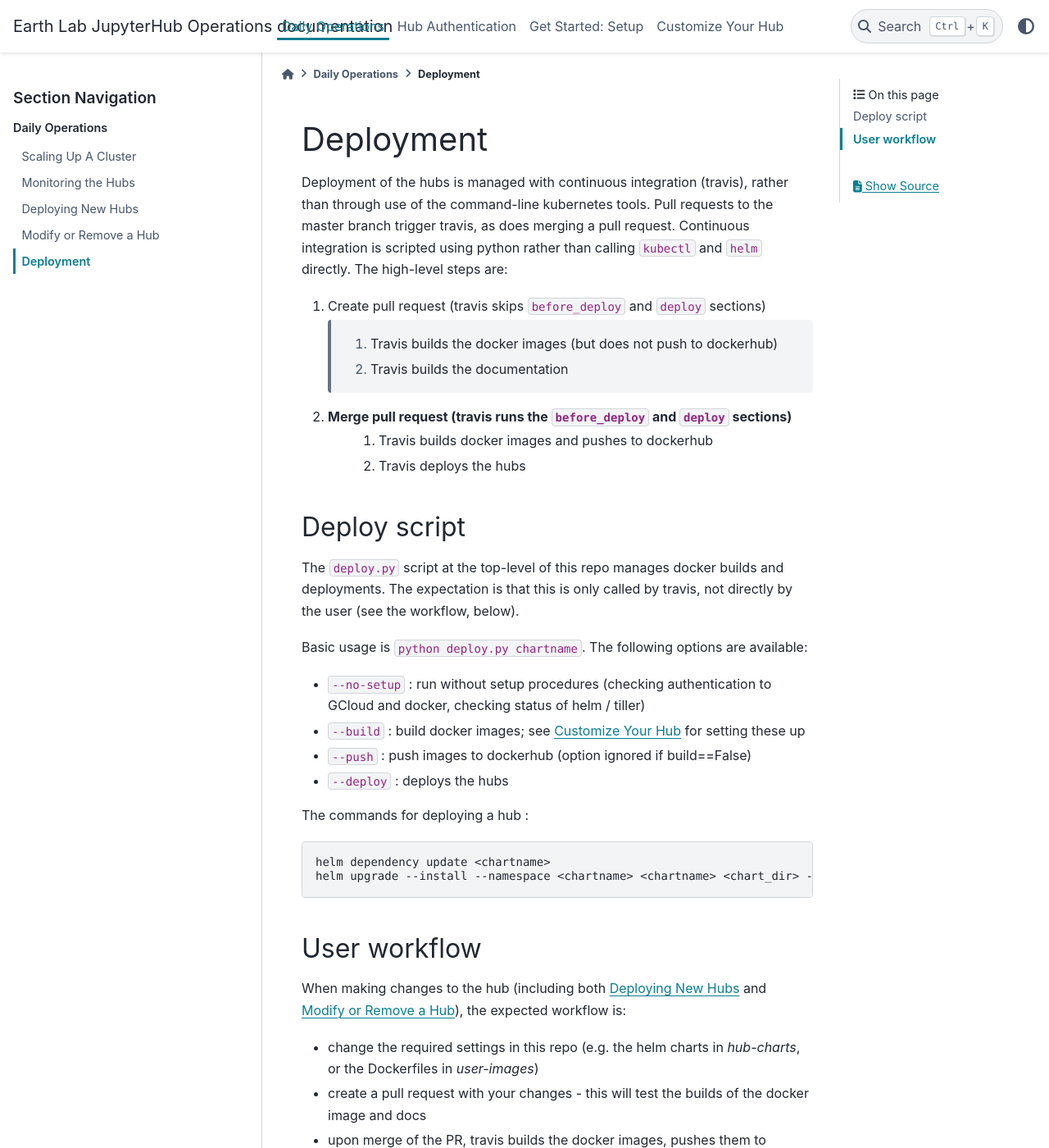
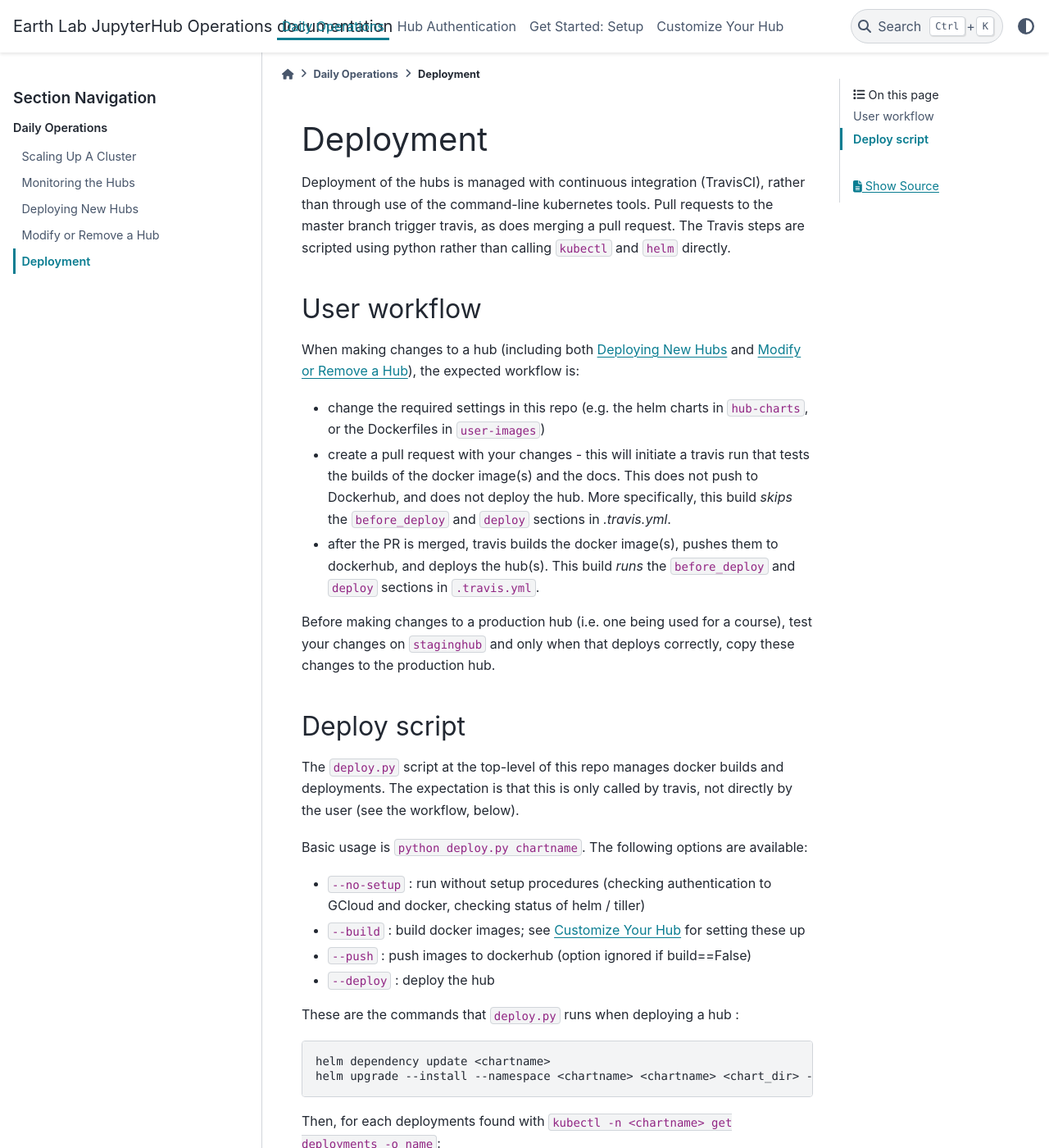
Before and after one commit to earthlab/hub-ops, a Sphinx documentation site: the page built from docs/source/daily-operations/deployment-workflow.rst, in a window 1280 px wide and 1400 px high. Shown: the whole window at 82% size. Built offline with Sphinx 7.4.7 and the PyData theme 0.15.4, drawn with Linux system fonts in a browser that asks for light colours; some of the changed text lies outside the part shown.

Commit message:
clarify deployment workflow

```diff
--- a/docs/source/daily-operations/deployment-workflow.rst
+++ b/docs/source/daily-operations/deployment-workflow.rst
@@ -3,17 +3,19 @@
 Deployment
 ==========
 
-Deployment of the hubs is managed with continuous integration (travis), rather than through use of the command-line kubernetes tools. Pull requests to the master branch trigger travis, as does merging a pull request. Continuous integration is scripted using python rather than calling :code:`kubectl` and :code:`helm` directly. The high-level steps are:
+Deployment of the hubs is managed with continuous integration (TravisCI), rather than through use of the command-line kubernetes tools. Pull requests to the master branch trigger travis, as does merging a pull request. The Travis steps are scripted using python rather than calling :code:`kubectl` and :code:`helm` directly.
 
-#. Create pull request (travis skips :code:`before_deploy` and :code:`deploy` sections)
 
-    #. Travis builds the docker images (but does not push to dockerhub)
-    #. Travis builds the documentation
+User workflow
+-------------
 
-#. Merge pull request (travis runs the :code:`before_deploy` and :code:`deploy` sections)
-    #. Travis builds docker images and pushes to dockerhub
-    #. Travis deploys the hubs
+When making changes to a hub (including both :ref:`new-hub` and :ref:`modify-remove-hub`), the expected workflow is:
 
+* change the required settings in this repo (e.g. the helm charts in :code:`hub-charts`, or the Dockerfiles in :code:`user-images`)
+* create a pull request with your changes - this will initiate a travis run that tests the builds of the docker image(s) and the docs. This does not push to Dockerhub, and does not deploy the hub. More specifically, this build `skips` the :code:`before_deploy` and :code:`deploy` sections in `.travis.yml`.
+* after the PR is merged, travis builds the docker image(s), pushes them to dockerhub, and deploys the hub(s). This build `runs` the :code:`before_deploy` and :code:`deploy` sections in :code:`.travis.yml`.
+
+Before making changes to a production hub (i.e. one being used for a course), test your changes on :code:`staginghub` and only when that deploys correctly, copy these changes to the production hub.
 
 Deploy script
 -------------
@@ -25,19 +27,17 @@ Basic usage is :code:`python deploy.py chartname`. The following options are ava
 * :code:`--no-setup` :  run without setup procedures (checking authentication to GCloud and docker, checking status of helm / tiller)
 * :code:`--build` : build docker images; see :ref:`additional-hub-configuration` for setting these up
 * :code:`--push` : push images to dockerhub (option ignored if build==False)
-* :code:`--deploy` : deploys the hubs
+* :code:`--deploy` : deploy the hub
 
-The commands for deploying a hub :
+These are the commands that :code:`deploy.py` runs when deploying a hub :
 
 .. code-block:: bash
 
   helm dependency update <chartname>
   helm upgrade --install --namespace <chartname> <chartname> <chart_dir> --force --wait --timeout 600 --cleanup-on-fail -f <secret>
 
-User workflow
--------------
-When making changes to the hub (including both :ref:`new-hub` and :ref:`modify-remove-hub`), the expected workflow is:
+Then, for each deployments found with :code:`kubectl -n <chartname> get deployments -o name`:
 
-* change the required settings in this repo (e.g. the helm charts in `hub-charts`, or the Dockerfiles in `user-images`)
-* create a pull request with your changes - this will test the builds of the docker image and docs
-* upon merge of the PR, travis builds the docker images, pushes them to dockerhub, and deploys the hub(s)
+.. code-block:: bash
+
+  kubectl rollout status --namespace <chartname> --watch <deployment>
```
